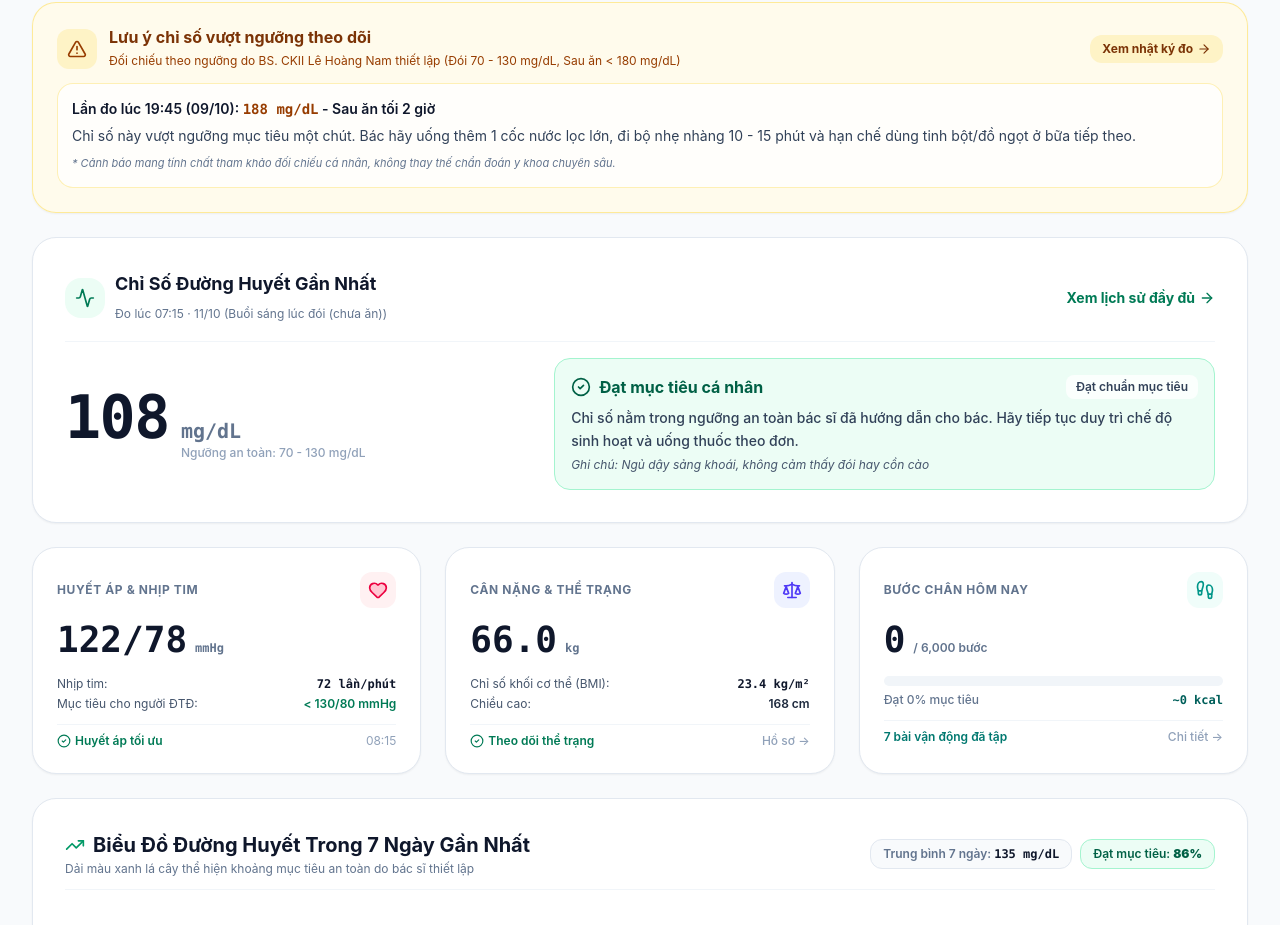
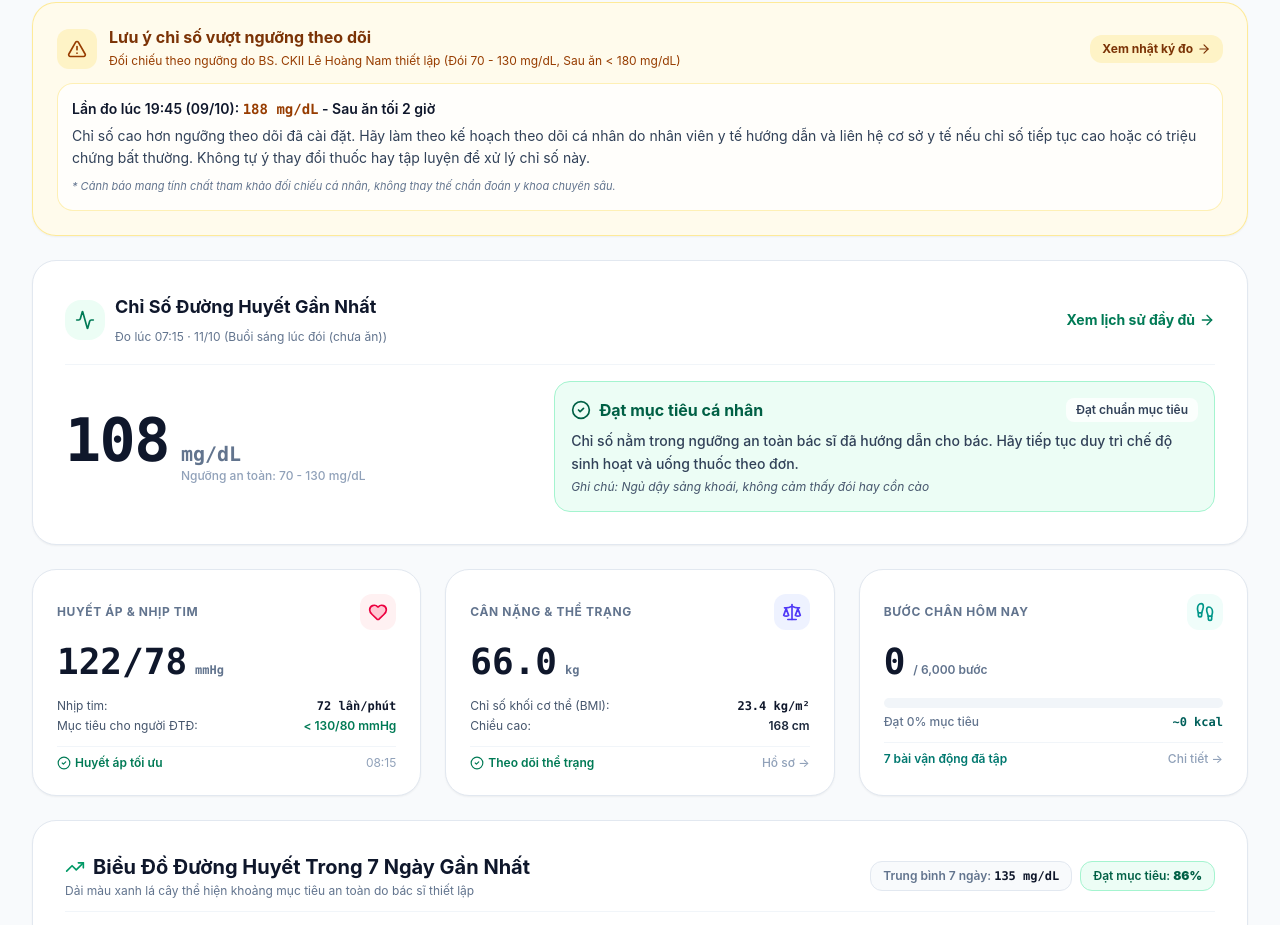
Before and after one commit to beneducation29-lgtm/Healthy, a React (Vite) app: page / in a window 1280 px wide. Shown: the part 1356-2281 px from the top of the page. Built offline with nearby package versions, Linux system fonts and the light colour scheme.

Commit message:
fix: make glucose alert guidance safer
Use clinician-directed guidance for glucose alerts and add emergency symptom warning.

```diff
--- a/src/components/OverviewTab.tsx
+++ b/src/components/OverviewTab.tsx
@@ -263,11 +263,11 @@ export const OverviewTab: React.FC<OverviewTabProps> = ({
             </div>
             {outOfRangeRecord.valueMgDl < targetMin ? (
               <p className="text-amber-900">
-                Chỉ số này ở mức thấp (&lt; 70 mg/dL). Bác nên bổ sung ngay 15g đường hấp thu nhanh (1 ly nước đường hoặc 3 viên kẹo ngọt) và nghỉ ngơi 15 phút.
+                Chỉ số thấp hơn ngưỡng theo dõi đã cài đặt. Hãy làm theo kế hoạch xử trí hạ đường huyết đã được nhân viên y tế hướng dẫn. Nếu lú lẫn, co giật, bất tỉnh hoặc không thể nuốt an toàn, hãy gọi cấp cứu; không cho ăn uống qua đường miệng.
               </p>
             ) : (
               <p className="text-slate-700">
-                Chỉ số này vượt ngưỡng mục tiêu một chút. Bác hãy uống thêm 1 cốc nước lọc lớn, đi bộ nhẹ nhàng 10 - 15 phút và hạn chế dùng tinh bột/đồ ngọt ở bữa tiếp theo.
+                Chỉ số cao hơn ngưỡng theo dõi đã cài đặt. Hãy làm theo kế hoạch theo dõi cá nhân do nhân viên y tế hướng dẫn và liên hệ cơ sở y tế nếu chỉ số tiếp tục cao hoặc có triệu chứng bất thường. Không tự ý thay đổi thuốc hay tập luyện để xử lý chỉ số này.
               </p>
             )}
             <p className="text-[11px] text-slate-500 mt-2 italic">
```
